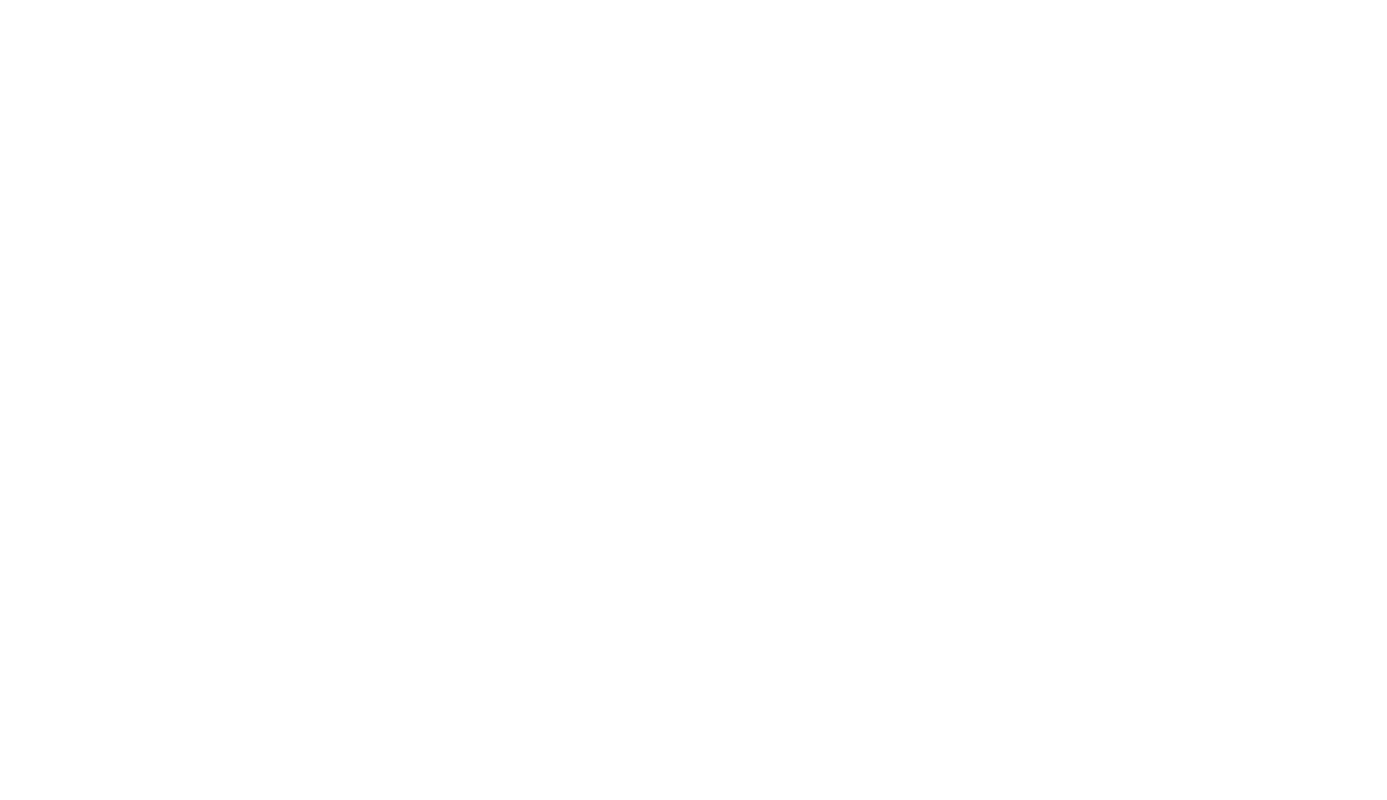
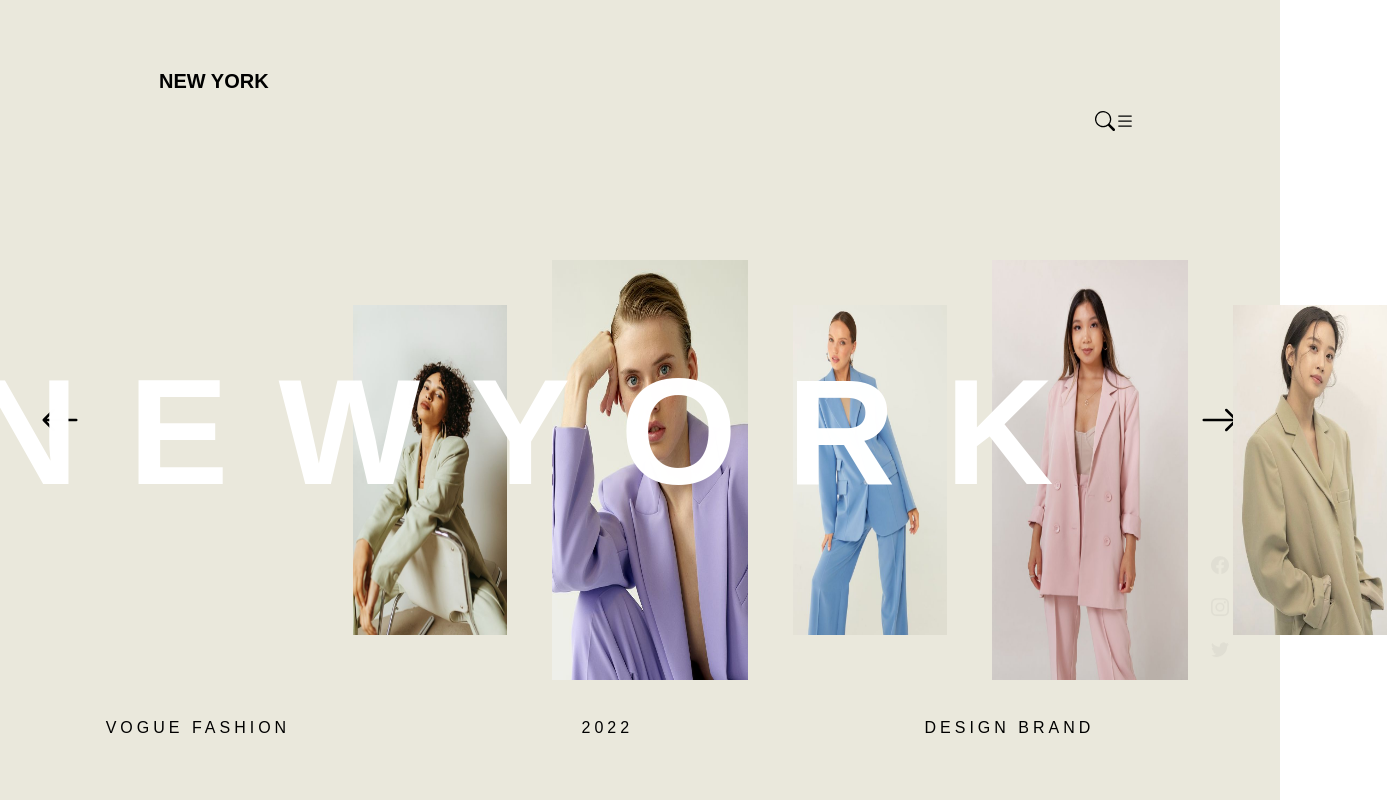
Before and after one commit to tia-cin/Landing-Pages, a React (Create React App) app: page /templates/project-2 in a window 1280 px wide. Before the commit this address had no page. Shown: the whole page, 1387 px wide, since content can reach past the window. Built offline with nearby package versions, Linux system fonts and the light colour scheme.

Commit message:
landing-1 style fixed

```diff
--- a/src/index.tsx
+++ b/src/index.tsx
@@ -4,7 +4,7 @@ import "./index.css";
 import App from "./App";
 import reportWebVitals from "./reportWebVitals";
 import { BrowserRouter, Routes, Route } from "react-router-dom";
-import { Project1 } from "./templates";
+import { Project1, Project2 } from "./templates";
 
 const root = ReactDOM.createRoot(
   document.getElementById("root") as HTMLElement
@@ -15,6 +15,7 @@ root.render(
       <Routes>
         <Route path="/" element={<App />} />
         <Route path="/templates/project-1" element={<Project1 />} />
+        <Route path="/templates/project-2" element={<Project2 />} />
       </Routes>
     </BrowserRouter>
   </React.StrictMode>
--- a/src/templates/index.ts
+++ b/src/templates/index.ts
@@ -1,3 +1,4 @@
 import Project1 from "./project-1/Project1";
+import Project2 from "./project-2/Project2";
 
-export { Project1 };
+export { Project1, Project2 };
--- a/src/templates/project-1/Project1.tsx
+++ b/src/templates/project-1/Project1.tsx
@@ -60,7 +60,7 @@ const Project1 = () => {
     );
 
     gsap.fromTo(
-      ".img",
+      ".watch-img",
       { duration: 2, opacity: 0, y: -800 },
       { duration: 2, opacity: 1, delay: 2.9, y: 180, ease: Expo.easeInOut }
     );
@@ -101,7 +101,7 @@ const Project1 = () => {
         </div>
       </nav>
 
-      <div className="img">
+      <div className="watch-img">
         <img src={watch} alt="smart-watch" />
       </div>
 
--- a/src/templates/project-1/project-1.css
+++ b/src/templates/project-1/project-1.css
@@ -7,7 +7,7 @@
   font-family: poppins;
 }
 
-.line-one {
+.project-1 .line-one {
   position: fixed;
   width: 15px;
   height: 100vh;
@@ -15,7 +15,7 @@
   left: 23%;
 }
 
-.line-two {
+.project-1 .line-two {
   position: fixed;
   width: 25px;
   height: 100vh;
@@ -23,7 +23,7 @@
   left: 25%;
 }
 
-nav {
+.project-1 nav {
   z-index: 2;
   display: flex;
   width: 100%;
@@ -32,19 +32,19 @@ nav {
   padding: 5px 0;
 }
 
-nav ul {
+.project-1 nav ul {
   flex: 1;
   text-align: right;
   padding-right: 270px;
 }
 
-nav ul li {
+.project-1 nav ul li {
   display: inline-block;
   list-style: none;
   margin: 10px 30px;
 }
 
-nav ul li a {
+.project-1 nav ul li a {
   color: #000;
   text-decoration: none;
   position: relative;
@@ -52,7 +52,7 @@ nav ul li a {
   font-size: 14px;
 }
 
-nav ul li a::after {
+.project-1 nav ul li a::after {
   content: "";
   width: 0;
   height: 3px;
@@ -64,35 +64,35 @@ nav ul li a::after {
   transition: width 0.4s;
 }
 
-nav ul li a:hover::after {
+.project-1 nav ul li a:hover::after {
   width: 100%;
 }
 
-.logo {
+.project-1 .logo {
   position: fixed;
   left: 120px;
   font-weight: bold;
   text-transform: uppercase;
 }
 
-.search {
+.project-1 .search {
   position: fixed;
   right: 160px;
 }
 
-.menu {
+.project-1 .menu {
   position: fixed;
   right: 100px;
 }
 
-.img img {
+.project-1 .watch-img img {
   position: relative;
   width: 450px;
   left: 10%;
   top: -70px;
 }
 
-.title {
+.project-1 .title {
   position: fixed;
   position: absolute;
   top: 276px;
@@ -103,7 +103,7 @@ nav ul li a:hover::after {
   letter-spacing: -6px;
 }
 
-.title p {
+.project-1 .title p {
   font-size: 25px;
   font-weight: 300;
   color: grey;
@@ -112,7 +112,7 @@ nav ul li a:hover::after {
   letter-spacing: 10px;
 }
 
-.btn a {
+.project-1 .btn a {
   position: relative;
   text-decoration: none;
   bottom: 50px;
@@ -125,12 +125,12 @@ nav ul li a:hover::after {
   transition: 0.4s;
 }
 
-.btn a:hover {
+.project-1 .btn a:hover {
   background: #000;
   color: #fff;
 }
 
-.year {
+.project-1 .year {
   font-weight: 700;
   position: fixed;
   top: 556px;
@@ -138,7 +138,7 @@ nav ul li a:hover::after {
   padding: 10px 30px;
 }
 
-.media ul {
+.project-1 .media ul {
   list-style: none;
   position: fixed;
   right: 20px;
@@ -146,13 +146,13 @@ nav ul li a:hover::after {
   padding: 10px 10px;
 }
 
-.media ul li {
+.project-1 .media ul li {
   cursor: pointer;
   font-size: 18px;
   margin: 24px 0;
   transition: 0.3s;
 }
 
-.media ul li:hover {
+.project-1 .media ul li:hover {
   transform: scale(1.8);
 }
--- /dev/null
+++ b/src/templates/project-2/Project2.tsx
@@ -0,0 +1,110 @@
+import React from "react";
+import model1 from "../../assets/model1.png";
+import model2 from "../../assets/model2.png";
+import model3 from "../../assets/model3.png";
+import model4 from "../../assets/model4.png";
+import model5 from "../../assets/model5.png";
+import "./project-2.css";
+import {
+  BsFacebook,
+  BsSearch,
+  BsList,
+  BsInstagram,
+  BsTwitter,
+  BsArrowLeft,
+  BsArrowRight,
+} from "react-icons/bs";
+import { gsap, Expo, Power3 } from "gsap";
+
+const Project2 = () => {
+  React.useEffect(() => {
+    gsap.fromTo(
+      ".logo",
+      { duration: 1.6, opacity: 0 },
+      { duration: 1.6, delay: 0.2, opacity: 1, y: 20, ease: Expo.easeInOut }
+    );
+    gsap.fromTo(
+      ".search",
+      { duration: 1.6, opacity: 0 },
+      { duration: 1.6, delay: 0.2, opacity: 1, y: 20, ease: Expo.easeInOut }
+    );
+    gsap.fromTo(
+      ".img",
+      { duration: 3, opacity: 0 },
+      { duration: 3, delay: 0.7, opacity: 1, y: 70, ease: Expo.easeInOut }
+    );
+    gsap.fromTo(
+      ".bottom-bar",
+      { duration: 2, opacity: 0 },
+      { duration: 2, delay: 2, opacity: 1, x: -40, ease: Expo.easeInOut }
+    );
+    gsap.fromTo(
+      ".icn",
+      { duration: 2, opacity: 0 },
+      { duration: 2, delay: 2.5, opacity: 1, y: 40, ease: Expo.easeInOut }
+    );
+
+    gsap.fromTo(
+      ".title span",
+      { duration: 3, opacity: 0 },
+      { duration: 3, delay: 3, opacity: 1, x: -100, ease: Expo.easeInOut }
+    );
+    gsap.fromTo(
+      ".media ul li",
+      { duration: 3, opacity: 0 },
+      { duration: 3, delay: 4.5, opacity: 1, y: 50, ease: Expo.easeInOut }
+    );
+  }, []);
+  return (
+    <div className="project-2">
+      <div className="navbar">
+        <div className="logo">
+          <span>New York</span>
+        </div>
+        <div className="search">
+          <BsSearch className="icn" />
+          <BsList className="icn" />
+        </div>
+      </div>
+
+      <div className="images">
+        <img className="img img-1" src={model1} />
+        <img className="img img-2" src={model2} />
+        <img className="img img-3" src={model3} />
+        <img className="img img-4" src={model4} />
+        <img className="img img-5" src={model5} />
+      </div>
+
+      <div className="title">
+        <span>newyork</span>
+      </div>
+
+      <div className="side-icon">
+        <BsArrowLeft />
+        <BsArrowRight />
+      </div>
+
+      <div className="bottom-bar">
+        <div>vogue fashion</div>
+        <div>2022</div>
+        <div>design brand</div>
+      </div>
+
+      <div className="media">
+        <ul>
+          <li>
+            <BsFacebook />
+          </li>
+          <li>
+            <BsInstagram />
+          </li>
+          <li>
+            <BsTwitter />
+          </li>
+        </ul>
+      </div>
+    </div>
+  );
+};
+
+export default Project2;
--- /dev/null
+++ b/src/templates/project-2/project-2.css
@@ -0,0 +1,124 @@
+.project-2 {
+  margin: 0;
+  padding: 0;
+  box-sizing: border-box;
+  overflow: hidden;
+  width: 100%;
+  height: 100vh;
+  background: #eae8dc;
+  font-family: "Poppins", sans-serif;
+}
+
+.project-2 .navbar {
+  position: absolute;
+  display: flex;
+  justify-content: space-between;
+  align-items: center;
+  width: 80%;
+  margin: 41px 159px;
+  z-index: 1;
+}
+
+.project-2 .logo,
+.project-2 .search {
+  font-size: 20px;
+  font-weight: bold;
+  text-transform: uppercase;
+}
+
+.project-2 .search {
+  padding: 10px 48px;
+  display: flex;
+}
+
+.project-2 .images {
+  position: absolute;
+  top: 50%;
+  left: 50%;
+  transform: translate(-50%, -50%);
+  display: flex;
+  z-index: 1;
+}
+
+.project-2 .img {
+  width: 140px;
+  height: 300px;
+  margin: 40px;
+  cursor: pointer;
+}
+
+.project-2 .images .img:hover {
+  filter: grayscale(1);
+}
+
+.project-2 .img-1 {
+  transform: scale(1.1);
+  background-size: cover;
+}
+
+.project-2 .img-2 {
+  transform: scale(1.4);
+  background-size: cover;
+}
+
+.project-2 .img-3 {
+  transform: scale(1.1);
+  background-size: cover;
+}
+
+.project-2 .img-4 {
+  transform: scale(1.4);
+  background-size: cover;
+}
+
+.project-2 .img-5 {
+  transform: scale(1.1);
+  background-size: cover;
+}
+
+.project-2 .title span {
+  position: absolute;
+  font-size: 150px;
+  text-transform: uppercase;
+  color: #fff;
+  top: 40%;
+  left: 70px;
+  font-weight: bolder;
+  letter-spacing: 50px;
+  z-index: 2;
+}
+
+.project-2 .side-icon {
+  display: flex;
+  position: absolute;
+  top: 45%;
+  justify-content: space-between;
+  width: 100%;
+  padding: 40px;
+  font-size: 40px;
+}
+
+.project-2 .bottom-bar {
+  position: absolute;
+  bottom: 40px;
+  width: 100%;
+  margin: 20px auto;
+  display: flex;
+  justify-content: space-around;
+  color: #000;
+  text-transform: uppercase;
+  letter-spacing: 4px;
+}
+
+.project-2 .media ul {
+  list-style: none;
+  position: fixed;
+  right: 41px;
+  top: 65%;
+  padding: 10px 10px;
+}
+
+.project-2 .media ul li {
+  font-size: 18px;
+  margin: 24px 0;
+}
```
